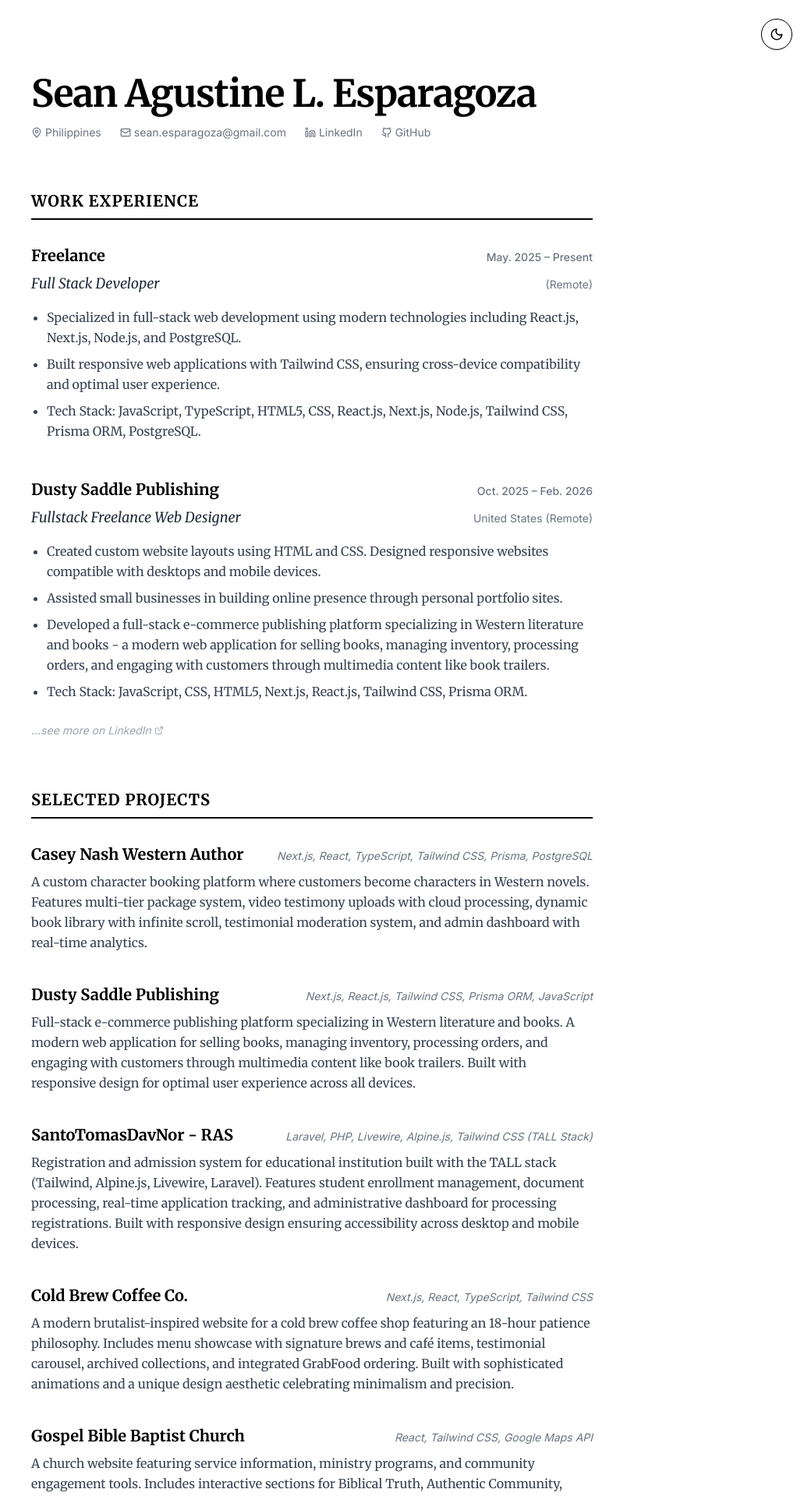
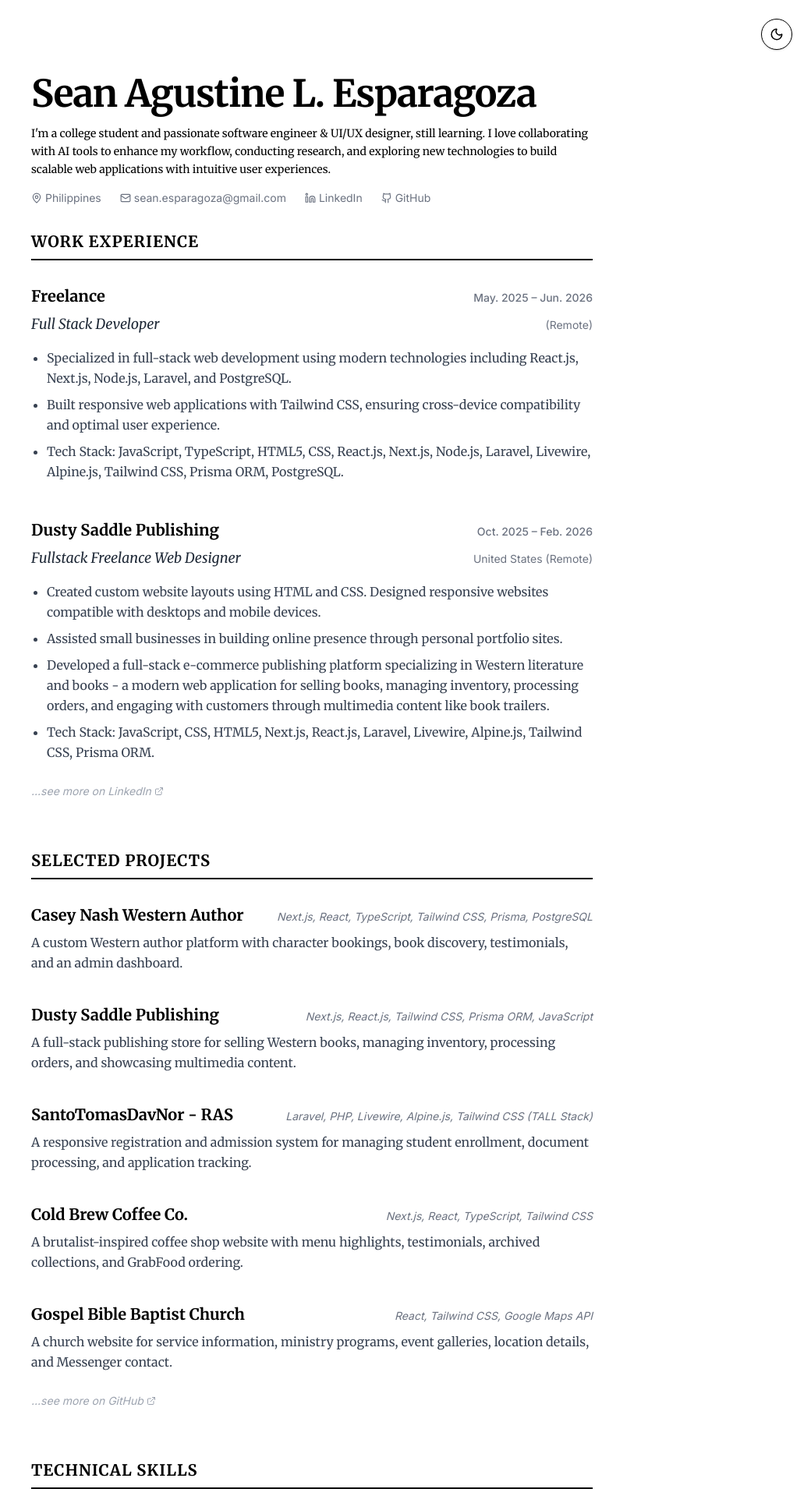
Before and after one commit to agustinelumandong/cshan.dev, a React (Vite) app: page / in a window 1280 px wide. Shown: the top 1919 px of the page at 78% size, without its empty margins (240-1280 px from the left). Built offline with nearby package versions, Linux system fonts and the light colour scheme.

Commit message:
fix: update experience details and project descriptions in App.tsx

```diff
--- a/src/App.tsx
+++ b/src/App.tsx
@@ -31,12 +31,12 @@ const EXPERIENCE: Experience[] = [
     id: 'exp-1',
     role: 'Full Stack Developer',
     company: 'Freelance',
-    period: 'May. 2025 – Present',
+    period: 'May. 2025 – Jun. 2026',
     location: '(Remote)',
     description: [
-      'Specialized in full-stack web development using modern technologies including React.js, Next.js, Node.js, and PostgreSQL.',
+      'Specialized in full-stack web development using modern technologies including React.js, Next.js, Node.js, Laravel, and PostgreSQL.',
       'Built responsive web applications with Tailwind CSS, ensuring cross-device compatibility and optimal user experience.',
-      'Tech Stack: JavaScript, TypeScript, HTML5, CSS, React.js, Next.js, Node.js, Tailwind CSS, Prisma ORM, PostgreSQL.'
+      'Tech Stack: JavaScript, TypeScript, HTML5, CSS, React.js, Next.js, Node.js, Laravel, Livewire, Alpine.js, Tailwind CSS, Prisma ORM, PostgreSQL.'
     ],
     linkedinUrl: 'https://www.linkedin.com/in/seanagustine/'
   },
@@ -50,7 +50,7 @@ const EXPERIENCE: Experience[] = [
       'Created custom website layouts using HTML and CSS. Designed responsive websites compatible with desktops and mobile devices.',
       'Assisted small businesses in building online presence through personal portfolio sites.',
       'Developed a full-stack e-commerce publishing platform specializing in Western literature and books - a modern web application for selling books, managing inventory, processing orders, and engaging with customers through multimedia content like book trailers.',
-      'Tech Stack: JavaScript, CSS, HTML5, Next.js, React.js, Tailwind CSS, Prisma ORM.'
+      'Tech Stack: JavaScript, CSS, HTML5, Next.js, React.js, Laravel, Livewire, Alpine.js, Tailwind CSS, Prisma ORM.'
     ],
     linkedinUrl: 'https://www.linkedin.com/in/seanagustine/'
   }
@@ -61,7 +61,7 @@ const PROJECTS: Project[] = [
     id: 'proj-1',
     title: 'Casey Nash Western Author',
     tech: 'Next.js, React, TypeScript, Tailwind CSS, Prisma, PostgreSQL',
-    description: 'A custom character booking platform where customers become characters in Western novels. Features multi-tier package system, video testimony uploads with cloud processing, dynamic book library with infinite scroll, testimonial moderation system, and admin dashboard with real-time analytics.',
+    description: 'A custom Western author platform with character bookings, book discovery, testimonials, and an admin dashboard.',
     previewUrl: '/images/casey-nash-web.png',
     githubUrl: 'https://github.com/agustinelumandong',
     liveUrl: 'https://www.caseynashwesternauthor.com/'
@@ -70,7 +70,7 @@ const PROJECTS: Project[] = [
     id: 'proj-2',
     title: 'Dusty Saddle Publishing',
     tech: 'Next.js, React.js, Tailwind CSS, Prisma ORM, JavaScript',
-    description: 'Full-stack e-commerce publishing platform specializing in Western literature and books. A modern web application for selling books, managing inventory, processing orders, and engaging with customers through multimedia content like book trailers. Built with responsive design for optimal user experience across all devices.',
+    description: 'A full-stack publishing store for selling Western books, managing inventory, processing orders, and showcasing multimedia content.',
     previewUrl: '/images/dsp-web.png',
     githubUrl: 'https://github.com/agustinelumandong',
     liveUrl: 'https://dusty-saddle-publishing.vercel.app/'
@@ -79,7 +79,7 @@ const PROJECTS: Project[] = [
     id: 'proj-3',
     title: 'SantoTomasDavNor - RAS',
     tech: 'Laravel, PHP, Livewire, Alpine.js, Tailwind CSS (TALL Stack)',
-    description: 'Registration and admission system for educational institution built with the TALL stack (Tailwind, Alpine.js, Livewire, Laravel). Features student enrollment management, document processing, real-time application tracking, and administrative dashboard for processing registrations. Built with responsive design ensuring accessibility across desktop and mobile devices.',
+    description: 'A responsive registration and admission system for managing student enrollment, document processing, and application tracking.',
     previewUrl: '/images/santo-tomas-web.png',
     githubUrl: 'https://github.com/agustinelumandong',
     liveUrl: 'https://santotomasdavnor-ras.com/'
@@ -88,7 +88,7 @@ const PROJECTS: Project[] = [
     id: 'proj-4',
     title: 'Cold Brew Coffee Co.',
     tech: 'Next.js, React, TypeScript, Tailwind CSS',
-    description: 'A modern brutalist-inspired website for a cold brew coffee shop featuring an 18-hour patience philosophy. Includes menu showcase with signature brews and café items, testimonial carousel, archived collections, and integrated GrabFood ordering. Built with sophisticated animations and a unique design aesthetic celebrating minimalism and precision.',
+    description: 'A brutalist-inspired coffee shop website with menu highlights, testimonials, archived collections, and GrabFood ordering.',
     previewUrl: '/images/cold-brew-coffee-web.png',
     githubUrl: 'https://github.com/agustinelumandong',
     liveUrl: 'https://cold-brew-coffee.vercel.app/'
@@ -97,7 +97,7 @@ const PROJECTS: Project[] = [
     id: 'proj-5',
     title: 'Gospel Bible Baptist Church',
     tech: 'React, Tailwind CSS, Google Maps API',
-    description: 'A church website featuring service information, ministry programs, and community engagement tools. Includes interactive sections for Biblical Truth, Authentic Community, Global Missions, and Next Generation programs. Features embedded Google Maps for location services, gallery showcase of church events, and contact integration via Messenger for easy communication.',
+    description: 'A church website for service information, ministry programs, event galleries, location details, and Messenger contact.',
     previewUrl: '/images/gospel-bible-baptist-church-web.png',
     githubUrl: 'https://github.com/agustinelumandong',
     liveUrl: 'https://gospel-bible-baptist-church.vercel.app/'
@@ -128,7 +128,7 @@ const HoverPreview = ({
           animate={{ opacity: 1, x: 0, scale: 1 }}
           exit={{ opacity: 0, x: -10, scale: 0.95 }}
           transition={{ duration: 0.2 }}
-          className="absolute z-50 top-0 left-full ml-4 w-64 bg-[var(--surface)] border border-[var(--border)] shadow-2xl rounded-lg overflow-hidden hidden xl:block"
+          className="absolute z-50 top-0 right-full mr-4 w-64 bg-[var(--surface)] border border-[var(--border)] shadow-2xl rounded-lg overflow-hidden hidden xl:block"
           onMouseEnter={onMouseEnter}
           onMouseLeave={onMouseLeave}
         >
@@ -199,8 +199,14 @@ export default function App() {
       <main className="max-w-3xl mx-auto px-6 py-16 sm:py-24 relative">
 
         {/* Header */}
-        <header className="mb-16 text-center sm:text-left">
+        <header className="mb-8 text-center sm:text-left">
           <h1 className="text-4xl sm:text-5xl font-bold mb-4 tracking-tight">Sean Agustine L. Esparagoza</h1>
+          {/* Description Section */}
+          <section className="mb-4">
+            <p className="text-sm text--(body) leading-relaxed">
+              I'm a college student and passionate software engineer & UI/UX designer, still learning. I love collaborating with AI tools to enhance my workflow, conducting research, and exploring new technologies to build scalable web applications with intuitive user experiences.
+            </p>
+          </section>
           <div className="flex flex-wrap justify-center sm:justify-start gap-x-6 gap-y-2 text-sm font-sans text-[var(--muted)]">
             <span className="flex items-center gap-1">
               <MapPin size={14} /> Philippines
@@ -216,6 +222,8 @@ export default function App() {
             </a>
           </div>
         </header>
+
+
 
         {/* Experience Section */}
         <section className="mb-16">
```
